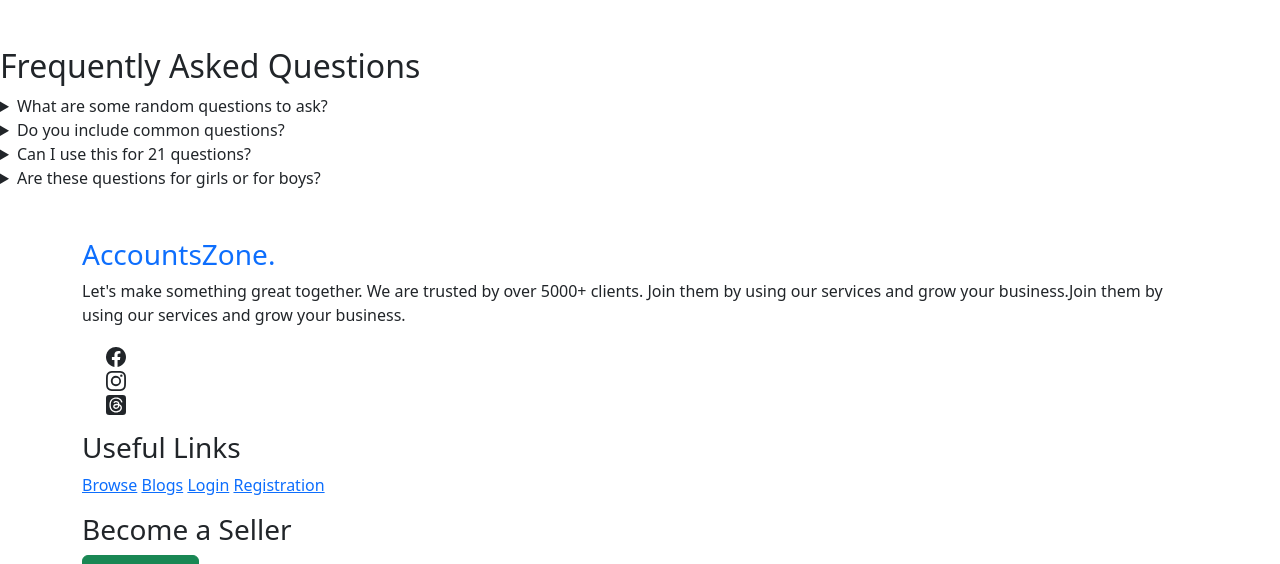
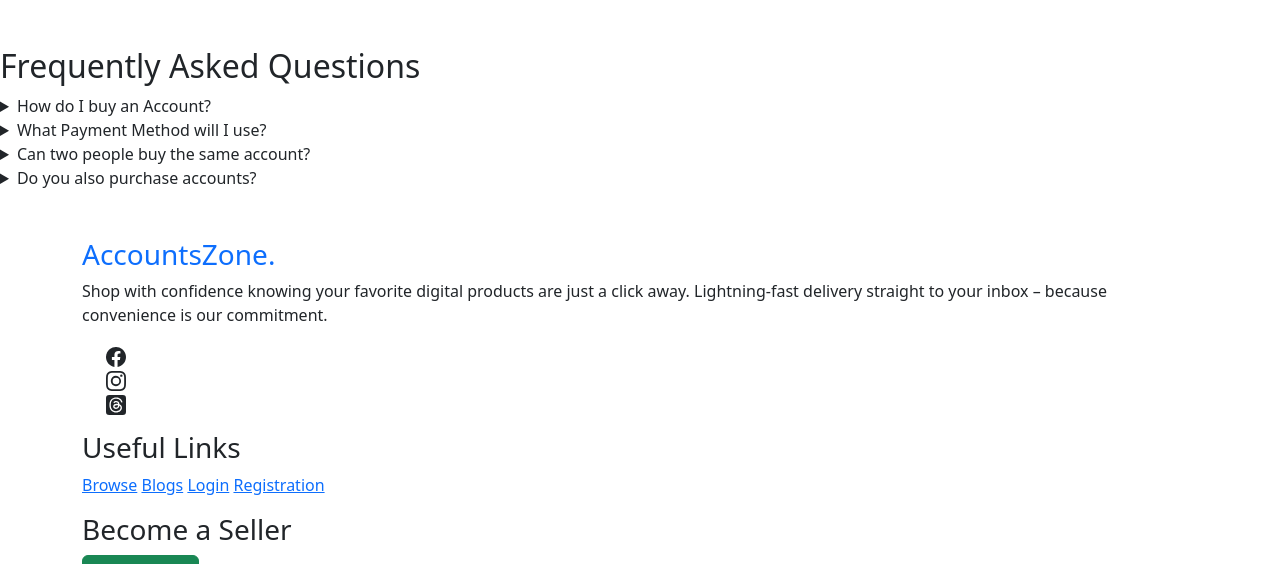
Before and after one commit to cyrilmuchemi/personal-store, a PHP site: page /personal-store/about.php in a window 1280 px wide. Shown: the part 918-1482 px from the top of the page. Run offline with PHP 8.4, Linux system fonts and the light colour scheme; data that the repository does not hold is empty; some libraries are stand-ins or nearby versions.

Commit message:
Complete homepage content

```diff
--- a/app/pages/includes/accordion.php
+++ b/app/pages/includes/accordion.php
@@ -1,18 +1,22 @@
 <div class="accordion">
 			<details>
-			  <summary>What are some random questions to ask?</summary>
-			  <p>That's exactly the reason we created this random question generator. There are hundreds of random questions to choose from so you're able to find the perfect random question to ask friends, family and people you want to get to know better.</p>
+			  <summary>How do I buy an Account?</summary>
+			  <p>Click on any digital product you want. Click purchase product and proceed to payment and pay via Mpesa. The account logins will be sent to your email immediately
+				after payment.
+			  </p>
 			</details>
 			<details>
-			  <summary>Do you include common questions?</summary>
-			  <p>This generator doesn't include most common questions. The thought is that you can come up with common questions on your own so most of the questions in this generator are questions that elicit a bit more information that a typical common question.</p>
+			  <summary>What Payment Method will I use?</summary>
+			  <p>The site currently supports Mpesa only. Pay via Lipa na Mpesa</p>
 			</details>
 			<details>
-			  <summary>Can I use this for 21 questions?</summary>
-			  <p>Yes! there are two ways that you can use this question generator depending on what you're after. You can indicate that you want 21 questions generated and you'll instantly have a random list of 21 questions to use. If you want to curate the 21 questions to use, you can spend some time on the generator until you find 21 questions you like, then use those the next time you play the 21 questions game.</p>
+			  <summary>Can two people buy the same account?</summary>
+			  <p>No! Each and every product has a unique product identifier(ID). After receiving the account logins in your email, the account details get terminated from the site immediately.
+				Therefore, one account cannot be bought twice.
+			  </p>
 			</details>
 			<details>
-			  <summary>Are these questions for girls or for boys?</summary>
-			  <p>The questions in this generator are gender neutral and can be used to ask either male of females (or any other gender the person identifies with). These questions were created to elicit interesting and thoughtful answers and aren't specific to a specific type of person.</p>
+			  <summary>Do you also purchase accounts?</summary>
+			  <p>Yes. If you have an account that you would like to sell to us, click on the "Sell account" button at the bottom of your screen and fill in the form.</p>
 			</details>
 		</div>
--- a/app/pages/includes/footer.php
+++ b/app/pages/includes/footer.php
@@ -7,7 +7,7 @@
             </a>
             <div>
                 <p class="width">
-                Let's make something great together. We are trusted by over 5000+ clients. Join them by using our services and grow your business.Join them by using our services and grow your business.
+                    Shop with confidence knowing your favorite digital products are just a click away. Lightning-fast delivery straight to your inbox – because convenience is our commitment.
                 </p>
             </div>
             <div class="socials my-3 pointer">
```
